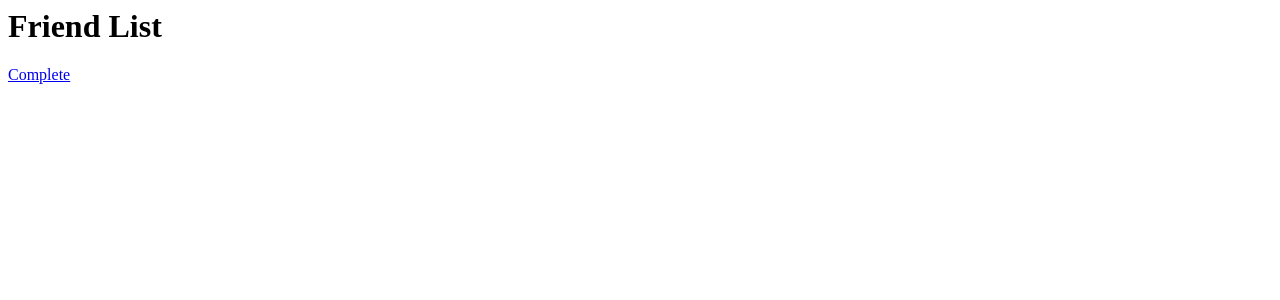
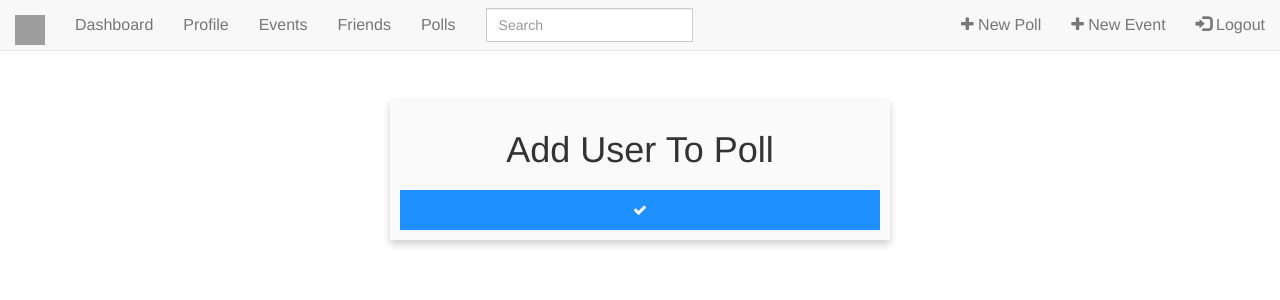
Before and after one commit to lotnee/Comp4920, a Flask app: template app/templates/add-voter.html in a window 1280 px wide. Shown: the top 300 px of the page. Run offline with Flask 2, Linux system fonts and the light colour scheme; a user stored in the database is signed in; the template is opened without the code that fills it: most values are stand-ins (such as "Sample title", 1, 10 or a date in 2020); a database or web service that is not in the repository returns one stand-in record (values such as "Sample title"); some libraries are stand-ins or nearby versions; grey boxes are pictures that could not be loaded.

Commit message:
ui for add vote complete

```diff
--- a/app/templates/add-voter.html
+++ b/app/templates/add-voter.html
@@ -1,4 +1,58 @@
-<h1>Friend List</h1>
+{% extends "base.html" %}
+{% block content %}
+<!DOCTYPE html>
+<head>
+<link rel="stylesheet" href="https://cdnjs.cloudflare.com/ajax/libs/font-awesome/4.7.0/css/font-awesome.min.css">
+</head>
+
+<style>
+.container{
+    padding:20px;
+    margin-top:100px;
+    max-width:500px;
+    text-align:left;
+    background-color: #fafafa;
+    box-shadow: 0 4px 8px 0 rgba(0, 0, 0, 0.2);
+    padding:10px;
+}
+
+a.addbutton {
+	color: #1E90FF;
+	cursor: pointer;
+	border: none;
+	border-radius:14px;
+	padding: 10px;
+	float:right;
+}
+
+a.completebutton {
+   font-family: Arial;
+   background-color: #1E90FF;
+   width: 100%;
+	color: white;
+	cursor: pointer;
+	border: none;
+	padding: 10px;
+   float: right;
+   margin-top: 10px;
+   text-align: center
+}
+
+img.avatar {
+   width: 12%;
+   margin-top: 10px;
+   margin-left: 15px;
+}
+
+.detail {
+  margin-left: 90px;
+  margin-top: -50px;
+}
+
+</style>
+<body>
+   <div class="container">
+         <h1 style="text-align:center">Add User To Poll</h1>
          {% with messages = get_flashed_messages() %}
           {% if messages %}
              {% for message in messages %}
@@ -9,12 +63,18 @@
 
          {% for friend in me.friends %}
             {% if friend.status != "pending" %}
-      <img src="../static/images/profile/{{friend.pictureDir}}">
-	    <p><b>Email:</b> {{friend.email}}</p>
-	    <p><b>Name:</b> {{friend.firstName}} {{friend.lastName}}</p>
-        <a href="{{url_for('invite_voter', poll=poll, email=friend.email)}}">Add voter</a>
+            <img src="../static/images/profile/{{friend.pictureDir}}" class="avatar">
+            <div class="detail">
+               <b>Email:</b> {{friend.email}} <br>
+               <b>Name:</b> {{friend.firstName}} {{friend.lastName}}
+               <a href="{{url_for('invite_voter', poll=poll, email=friend.email)}}" class="addbutton"><span class="fa fa-plus"></span></a></p>
+            </div>
                <br />
             {% endif %}
          {% endfor %}
+         <a href="{{url_for('polls')}}" class="completebutton"><i class="fa fa-check" aria-hidden="true"></i></a></p>
+   </div>
 
-<a href="{{url_for('polls')}}">Complete</a>
+   {% endblock %}
+</body>
+</html>
```
Lines whose indentation alone changed are shown as unchanged.
